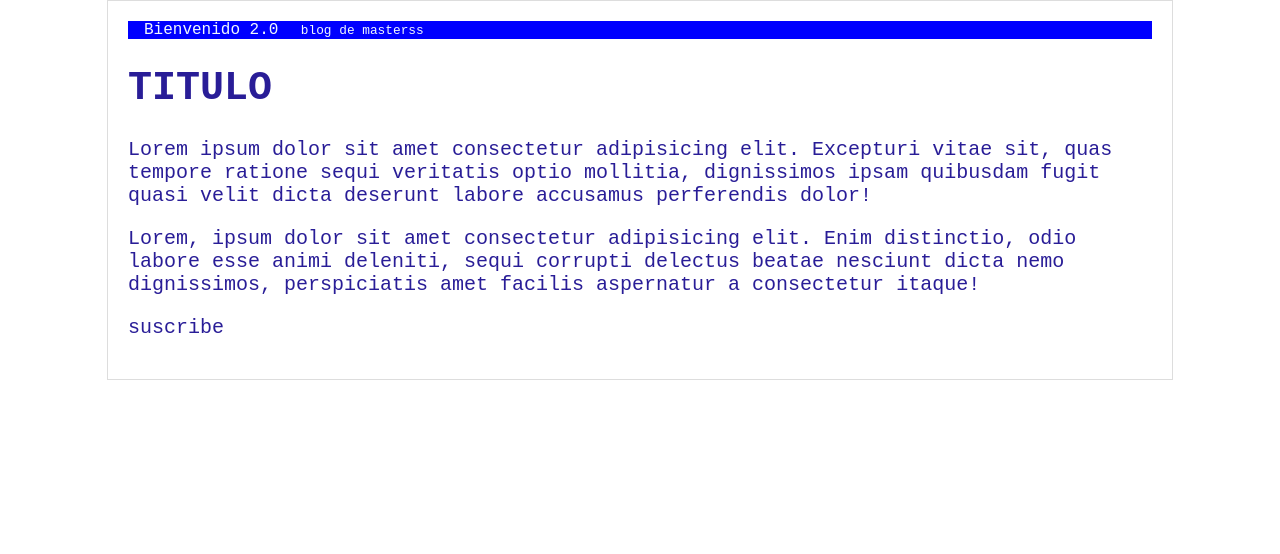
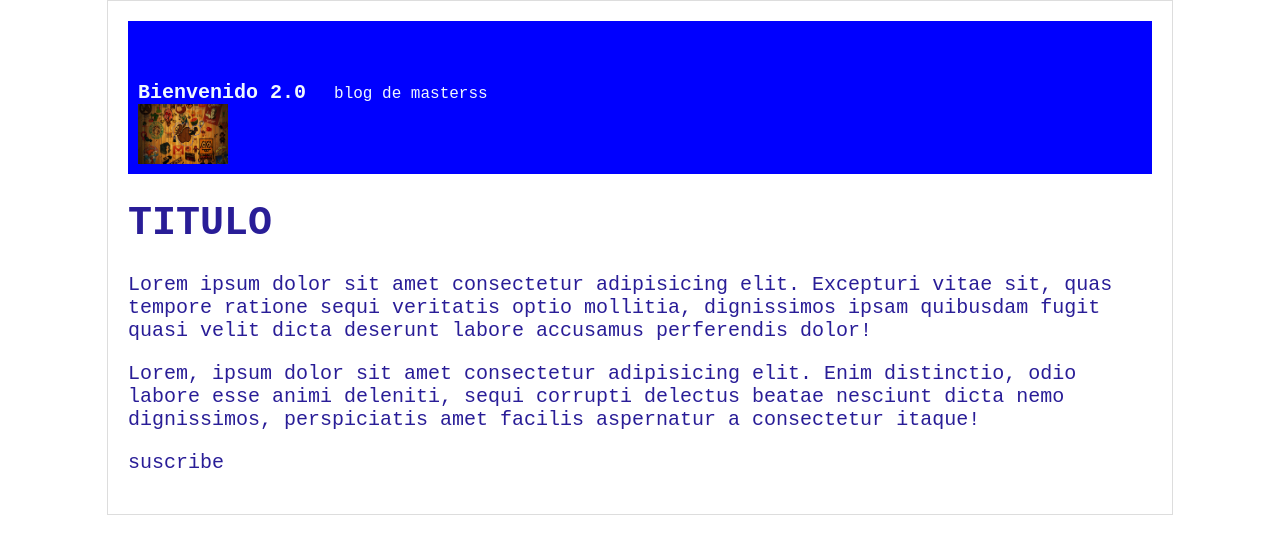
Before and after one commit to felipegarcia123/First-Repository, a plain HTML site: page index.html in a window 1280 px wide. Drawn offline with Linux system fonts and the light colour scheme.

Commit message:
modificacion en el header y adjunto de imagen

```diff
--- a/css/styles.css
+++ b/css/styles.css
@@ -21,8 +21,15 @@ body{
     font-weight: bold;
     margin: 0;
     padding: 0.5em; ;
+    padding-top: 60px;
 }
-.cabecera,
+.img{
+    height: 60px;
+    width: 90px;
+    display: inherit;
+
+
+}
 .tag-line{
     padding: 0 0 0 1em;
     font-size: 0.8em;
--- a/index.html
+++ b/index.html
@@ -12,6 +12,7 @@
         <div class="cabecera">
             Bienvenido 2.0
             <span class="tag-line"> blog de masterss</span>
+            <img class="img" src="./imagenes/imagen.jpg" alt="">
         </div>
         <h1>TITULO</h1>
         <p>Lorem ipsum dolor sit amet consectetur adipisicing elit. Excepturi vitae sit, quas tempore ratione sequi veritatis optio mollitia, dignissimos ipsam quibusdam fugit quasi velit dicta deserunt labore accusamus perferendis dolor!</p>
```
